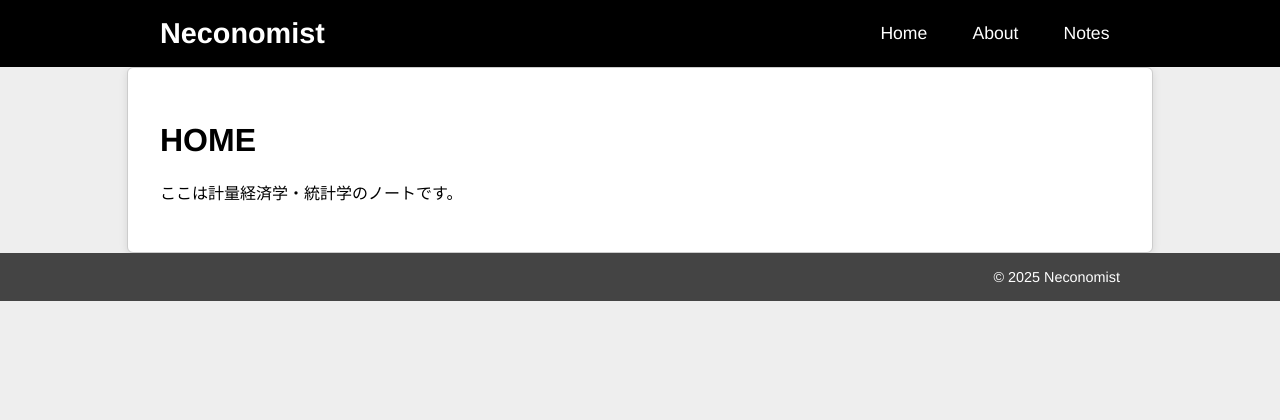
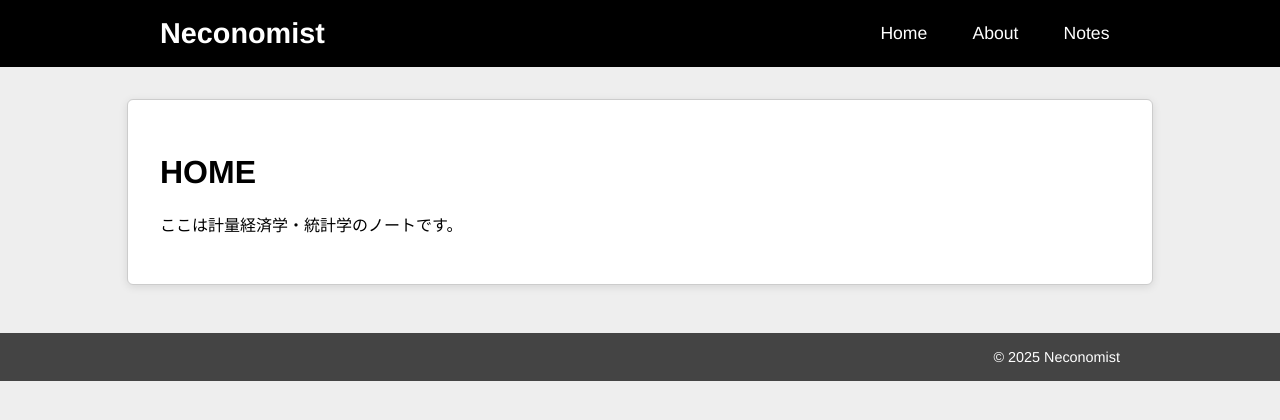
Before and after one commit to neconomist/neconomist.github.io, a Jekyll site: the page built from index.md, in a window 1280 px wide. Shown: the top 420 px of the page. Built offline with Jekyll 4.4.1, drawn with Linux system fonts in a browser that asks for light colours.

Commit message:
Update main.css

```diff
--- a/assets/main.css
+++ b/assets/main.css
@@ -4,19 +4,21 @@ body {
   font-family: "Helvetica Neue", Arial, sans-serif;
 }
 
-/* 幅制限と中央寄せ */
+/* 全体幅 */
 .container {
   max-width: 960px;
   margin: 0 auto;
   padding: 0 1em;
 }
 
-/* 黒帯 */
+/* 黒帯背景 */
 .site-header {
   background: #000;
   color: white;
   padding: 1em 0;
 }
+
+/* 黒帯中のコンテンツ中央揃え */
 .site-header .container {
   display: flex;
   justify-content: space-between;
@@ -33,7 +35,7 @@ body {
   color: white;
 }
 
-/* ナビゲーション */
+/* ナビゲーションタブ */
 .site-nav {
   display: flex;
   gap: 1.5em;
@@ -49,24 +51,29 @@ body {
   border-radius: 4px;
 }
 
-/* コンテンツ */
+/* コンテンツボックス */
 .page-content .container {
   background: white;
   border: 1px solid #ccc;
   border-radius: 6px;
   padding: 2em;
   box-shadow: 0 2px 8px rgba(0,0,0,0.1);
-  margin-top: 0;
+  margin-top: 2em;
 }
 
-/* フッター */
+/* 灰帯背景 */
 .site-footer {
   background: #444;
   color: white;
   padding: 1em 0;
-  margin-top: 0;
+  margin-top: 3em;
 }
+
+/* 灰帯の中を中央寄せ */
 .site-footer .container {
+  max-width: 960px;
+  margin: 0 auto;
+  padding: 0 1em;
   text-align: right;
   font-size: 0.9em;
 }
```
